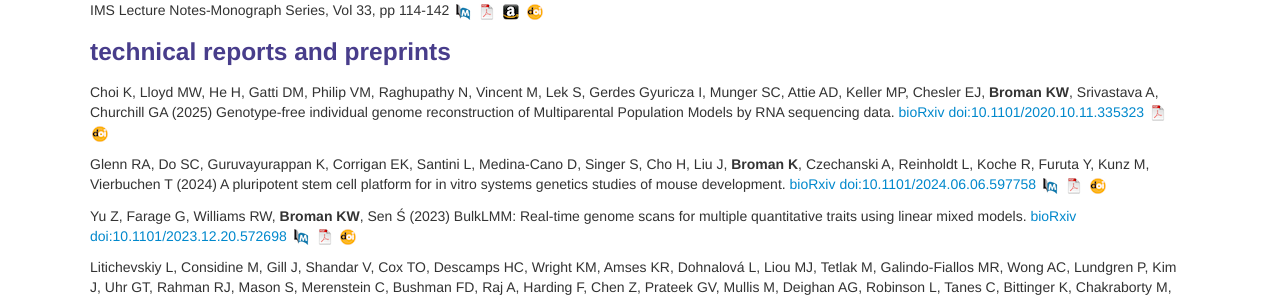
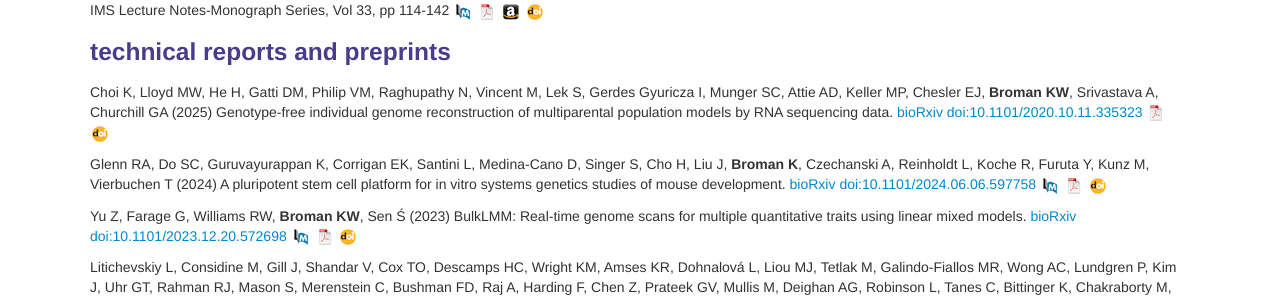
Before and after one commit to kbroman/kbroman.github.io, a Jekyll site: the page built from pubs.md, in a window 1280 px wide and 900 px high, scrolled down 9637 px. Shown: the part 243-540 px from the top of the window. Built offline with Jekyll 4.4.1, drawn with Linux system fonts in a browser that asks for light colours.

Commit message:
pubs.md: change capitalization in title of latest biorxiv preprint

```diff
--- a/pubs.md
+++ b/pubs.md
@@ -1851,7 +1851,7 @@ Notes-Monograph Series, Vol 33, pp 114-142
 Choi K, Lloyd MW, He H, Gatti DM, Philip VM, Raghupathy N, Vincent M,
 Lek S, Gerdes Gyuricza I, Munger SC, Attie AD, Keller MP, Chesler EJ,
 **Broman KW**, Srivastava A, Churchill GA (2025) Genotype-free
-individual genome reconstruction of Multiparental Population Models by
+individual genome reconstruction of multiparental population models by
 RNA sequencing data. [bioRxiv](https://biorxiv.org)
 [doi:10.1101/2020.10.11.335323](https://doi.org/10.1101/2020.10.11.335323)
 <!-- [![PubMed](icons16/pubmed-icon.png)](https://pubmed.ncbi.nlm.nih.gov//) -->
```
